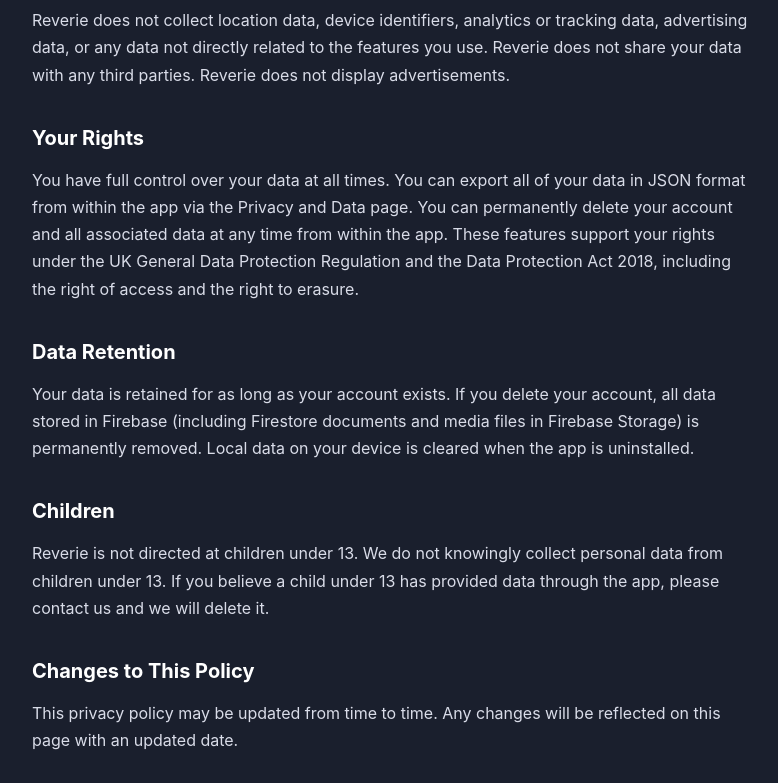
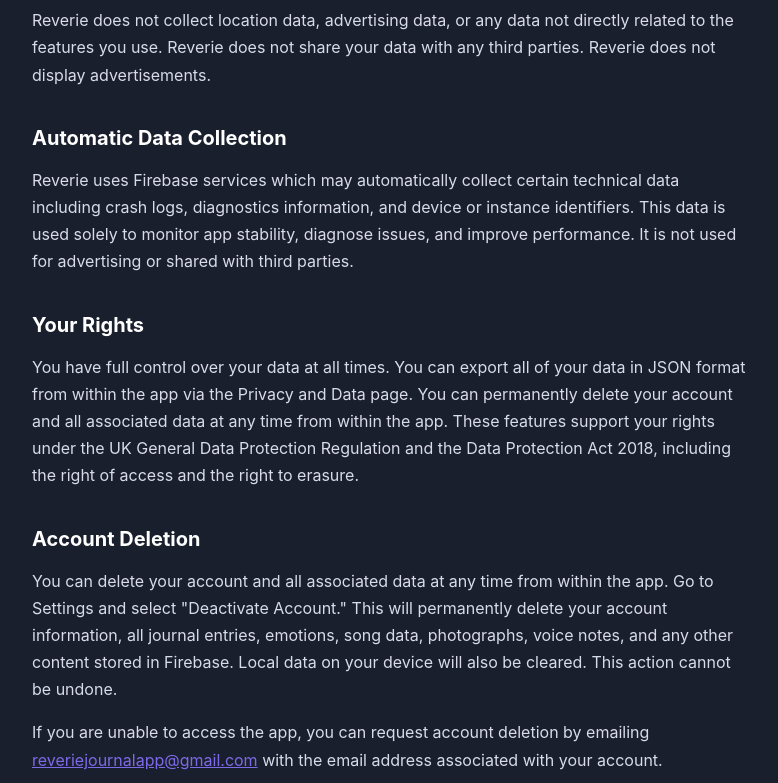
Before and after one commit to TheoGraham05/reverie-privacy, a plain HTML site: page index.html in a window 1280 px wide. Shown: the part 1100-1883 px from the top of the page, without its empty margins (248-1026 px from the left). Drawn offline with Linux system fonts and the light colour scheme.

Commit message:
Update privacy policy with data collection details
Removed redundant information about data collection and added details on automatic data collection and account deletion.

```diff
--- a/index.html
+++ b/index.html
@@ -57,40 +57,33 @@
         <h1>Privacy Policy</h1>
         <p class="subtitle">Reverie: A Music-Driven Emotional Journal App</p>
         <p class="updated">Last updated: 12 May 2026</p>
-
         <p>Reverie is developed by Theodore Graham as an independent project. This privacy policy explains what data the app collects, how it is used, and how it is protected.</p>
-
         <h2>What Data We Collect</h2>
         <p>Reverie collects and stores the following data that you provide directly through your use of the app:</p>
         <p>Account information including your email address, username, date of birth, and profile photo. Emotional journal entries including your selected emotions, attached songs, written reflections, photographs, voice notes, and tags. App preferences including theme selections, reminder settings, and onboarding state.</p>
-
         <h2>How Your Data Is Stored</h2>
         <p>All data is stored locally on your device using SQLite as the primary data store. When you are connected to the internet, your data is synchronised to Google Firebase (Firestore and Firebase Storage) as a cloud backup. Data in transit is encrypted using TLS. Firestore security rules restrict access so that only you can read or write your own data.</p>
-
         <h2>Authentication</h2>
         <p>Reverie uses Firebase Authentication for account management. You can sign in with email and password or via Google Sign-In (OAuth 2.0). Reverie does not store your password directly. Authentication is handled entirely by Firebase.</p>
-
         <h2>Music Data</h2>
         <p>When you search for songs, Reverie queries third-party music APIs (Spotify, iTunes, and Deezer) to retrieve song metadata such as title, artist, album name, and artwork URL. Reverie does not access your streaming accounts, playlists, or listening history. Only the metadata for songs you select is stored.</p>
-
         <h2>What We Do Not Collect</h2>
-        <p>Reverie does not collect location data, device identifiers, analytics or tracking data, advertising data, or any data not directly related to the features you use. Reverie does not share your data with any third parties. Reverie does not display advertisements.</p>
-
+        <p>Reverie does not collect location data, advertising data, or any data not directly related to the features you use. Reverie does not share your data with any third parties. Reverie does not display advertisements.</p>
+        <h2>Automatic Data Collection</h2>
+        <p>Reverie uses Firebase services which may automatically collect certain technical data including crash logs, diagnostics information, and device or instance identifiers. This data is used solely to monitor app stability, diagnose issues, and improve performance. It is not used for advertising or shared with third parties.</p>
         <h2>Your Rights</h2>
         <p>You have full control over your data at all times. You can export all of your data in JSON format from within the app via the Privacy and Data page. You can permanently delete your account and all associated data at any time from within the app. These features support your rights under the UK General Data Protection Regulation and the Data Protection Act 2018, including the right of access and the right to erasure.</p>
-
+        <h2>Account Deletion</h2>
+        <p>You can delete your account and all associated data at any time from within the app. Go to Settings and select "Deactivate Account." This will permanently delete your account information, all journal entries, emotions, song data, photographs, voice notes, and any other content stored in Firebase. Local data on your device will also be cleared. This action cannot be undone.</p>
+        <p>If you are unable to access the app, you can request account deletion by emailing <a href="mailto:reveriejournalapp@gmail.com">reveriejournalapp@gmail.com</a> with the email address associated with your account.</p>
         <h2>Data Retention</h2>
         <p>Your data is retained for as long as your account exists. If you delete your account, all data stored in Firebase (including Firestore documents and media files in Firebase Storage) is permanently removed. Local data on your device is cleared when the app is uninstalled.</p>
-
         <h2>Children</h2>
         <p>Reverie is not directed at children under 13. We do not knowingly collect personal data from children under 13. If you believe a child under 13 has provided data through the app, please contact us and we will delete it.</p>
-
         <h2>Changes to This Policy</h2>
         <p>This privacy policy may be updated from time to time. Any changes will be reflected on this page with an updated date.</p>
-
         <h2>Contact</h2>
         <p>If you have any questions about this privacy policy or your data, please contact us at <a href="mailto:reveriejournalapp@gmail.com">reveriejournalapp@gmail.com</a>.</p>
-
         <hr class="divider">
         <p style="font-size: 0.85rem; color: #A8ADBF;">Reverie is developed by Theodore Graham, as part of a Final Year Project. United Kingdom.</p>
     </div>
```
